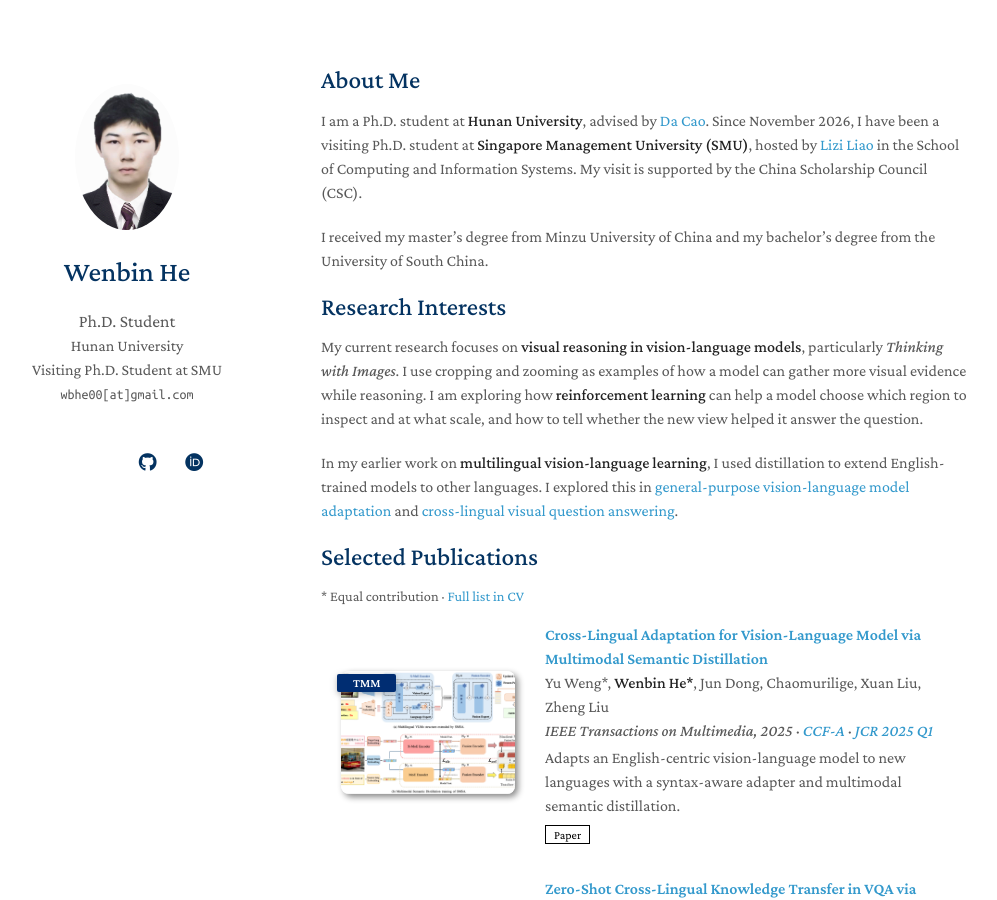
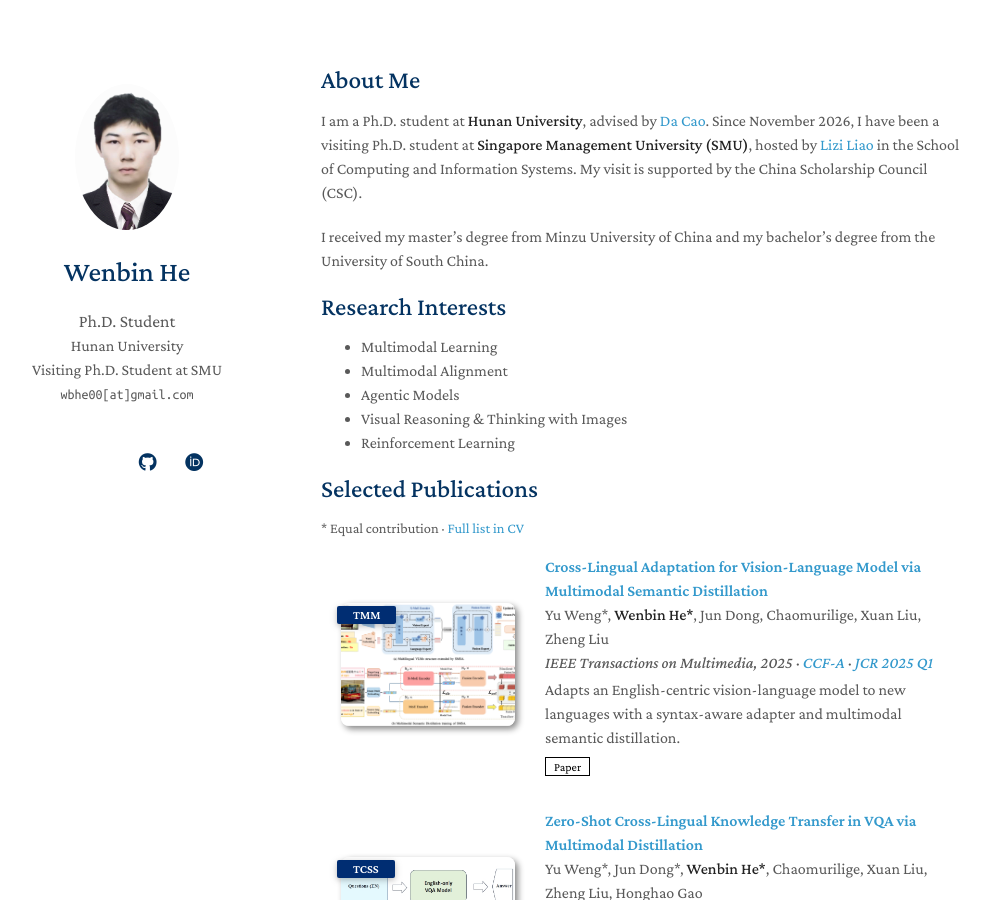
Before and after one commit to BbiHH/BbiHH.github.io, a Jekyll site: the page built from index.md, in a window 1280 px wide and 900 px high. Shown: the whole window, without its empty margins (149-1146 px from the left). Built offline with Jekyll 4.4.1, drawn with Linux system fonts in a browser that asks for light colours; a style sheet for code colours, icons or effects is not loaded; our own code applies the rules of GitHub Pages for plain Markdown files.

Commit message:
Present research interests as broad topics

```diff
--- a/index.md
+++ b/index.md
@@ -10,9 +10,11 @@
 
 ## Research Interests
 
-My current research focuses on **visual reasoning in vision-language models**, particularly *Thinking with Images*. I use cropping and zooming as examples of how a model can gather more visual evidence while reasoning. I am exploring how **reinforcement learning** can help a model choose which region to inspect and at what scale, and how to tell whether the new view helped it answer the question.
-
-In my earlier work on **multilingual vision-language learning**, I used distillation to extend English-trained models to other languages. I explored this in [general-purpose vision-language model adaptation](#paper-tmm) and [cross-lingual visual question answering](#paper-tcss).
+- Multimodal Learning
+- Multimodal Alignment
+- Agentic Models
+- Visual Reasoning & Thinking with Images
+- Reinforcement Learning
 
 {% include_relative _includes/publications.md %}
 
```
